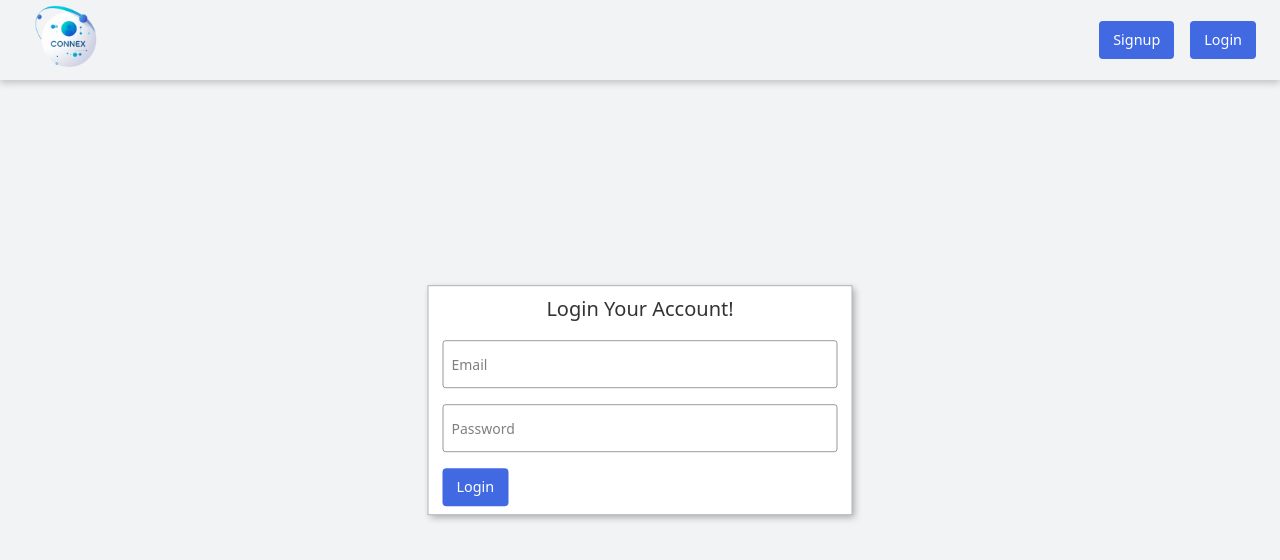
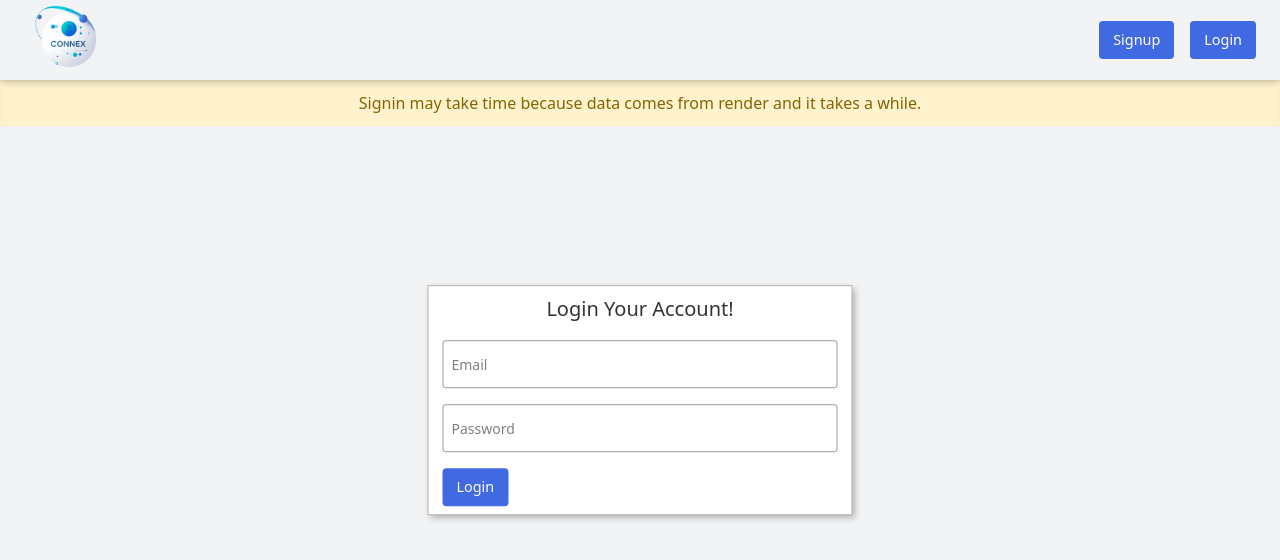
Before and after one commit to manish-bnt/connectlyWeb, a React (Vite) app in the folder frontend/: page /signin in a window 1280 px wide. Shown: the top 560 px of the page. Built offline with nearby package versions, Linux system fonts and the light colour scheme; no server answers.

Commit message:
added message in signup and signin.jsx

```diff
--- a/frontend/src/comps/auth/Signin.jsx
+++ b/frontend/src/comps/auth/Signin.jsx
@@ -45,6 +45,16 @@ export default function Signin() {
   }
 
   return (
+    <>
+      <div className="info-message" style={{
+        backgroundColor: '#fff3cd',
+        color: '#856404',
+        padding: '10px 15px',
+        border: '1px solid #ffeeba',
+        textAlign: 'center'
+      }}>
+        Signin may take time because data comes from render and it takes a while.
+      </div>
       <form className='auth-form flex flex-col gap-md box-grey-shadow' onSubmit={signinHandler} >
         <h1 className='auth-head'>Login Your Account!</h1>
         <input
@@ -66,5 +76,6 @@ export default function Signin() {
           <Button variant="signin" type="submit">Login</Button>
         </div>
       </form>
+    </>
   )
 }
--- a/frontend/src/comps/auth/Signup.jsx
+++ b/frontend/src/comps/auth/Signup.jsx
@@ -54,6 +54,16 @@ export default function Signup() {
 
 
   return (
+    <>
+      <div className="info-message" style={{
+        backgroundColor: '#fff3cd',
+        color: '#856404',
+        padding: '10px 15px',
+        border: '1px solid #ffeeba',
+        textAlign: 'center'
+      }}>
+        Signup may take time because data comes from render and it takes a while.
+      </div>
       <form className='auth-form flex flex-col gap-md box-grey-shadow' onSubmit={signupHandler} >
         <h1 className='auth-head'>Create Your Account!</h1>
 
@@ -80,5 +90,6 @@ export default function Signup() {
           <Button variant="signup" type="submit">Signup</Button>
         </div>
       </form>
+    </>
   )
 }
```
Lines whose indentation alone changed are shown as unchanged.
